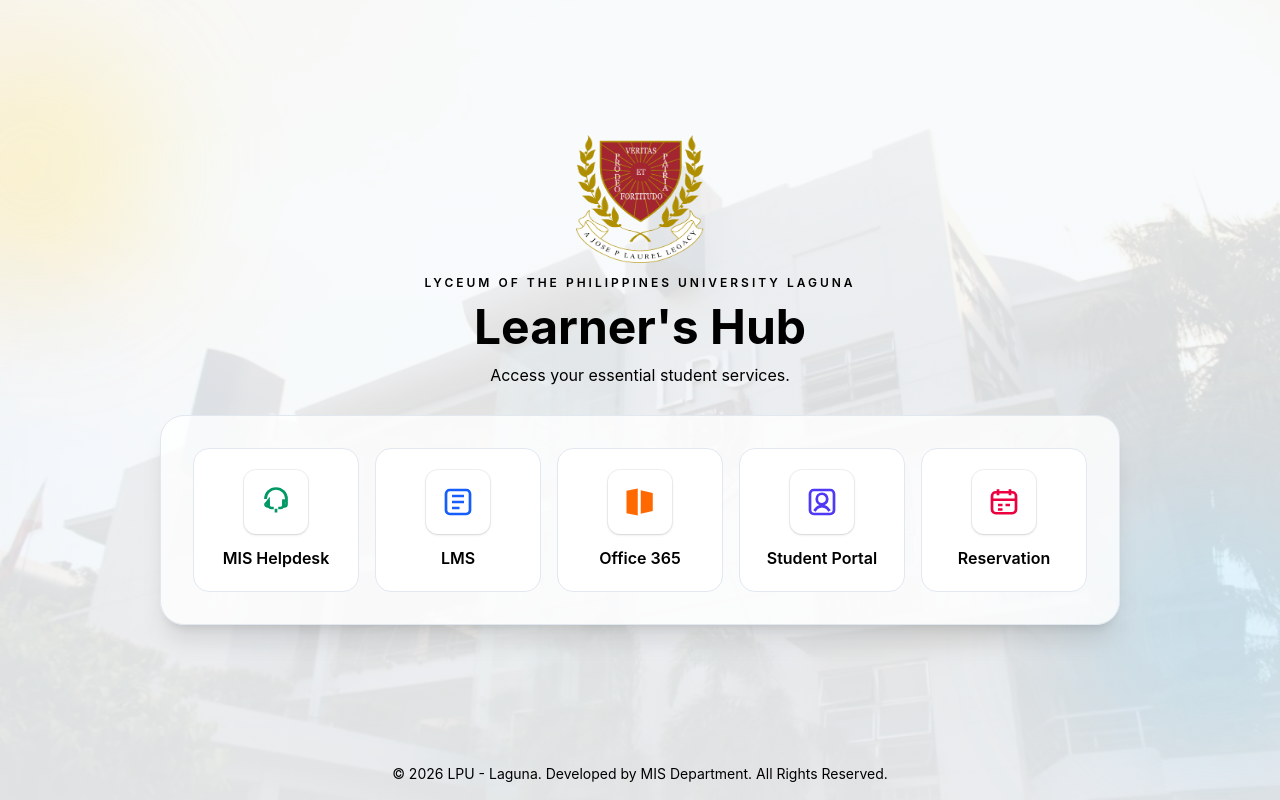
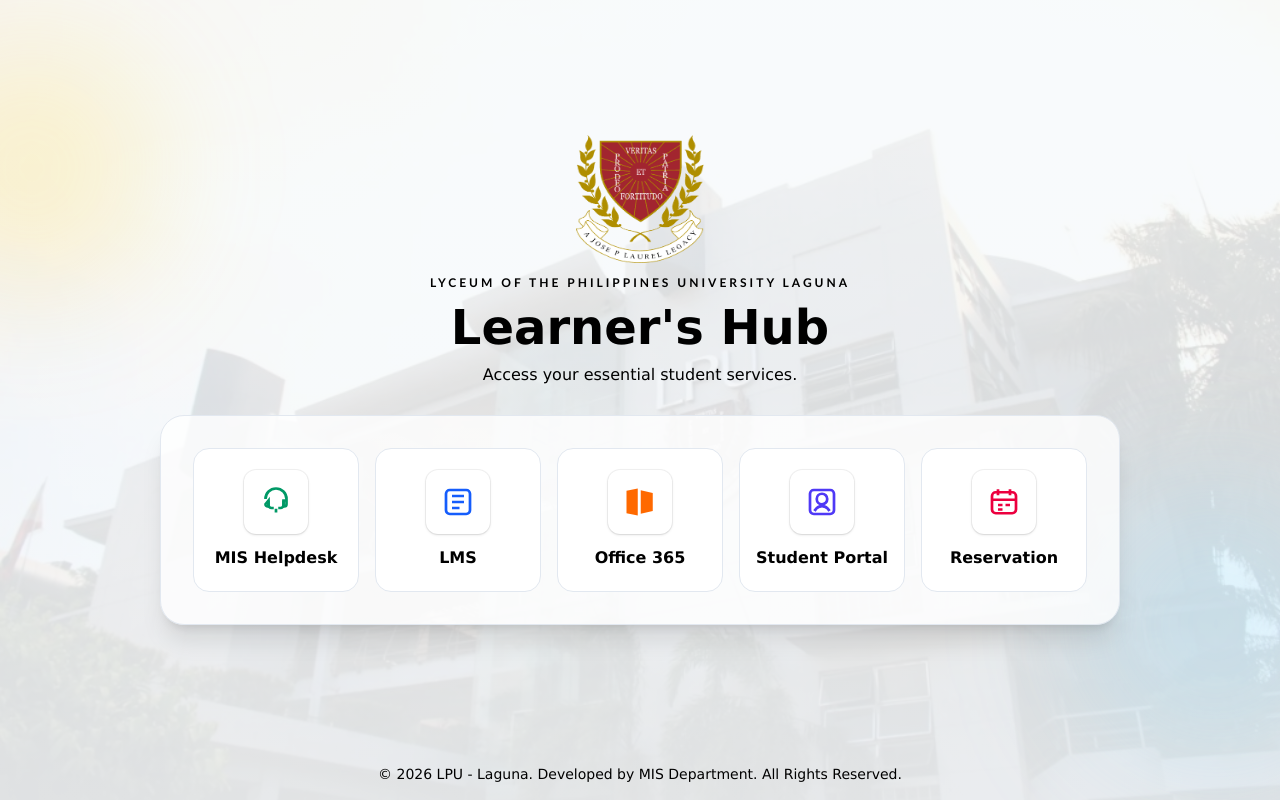
Before and after one commit to norielgecolea/lpu-student-hub, an Angular app: page / in a window 1280 px wide. Built offline with nearby package versions, Linux system fonts and the light colour scheme.

Commit message:
font style update

```diff
--- a/src/app/app.html
+++ b/src/app/app.html
@@ -15,7 +15,7 @@
         <div class="flex justify-center">
           <img src="assets/lpu-logo.png" alt="LPU Logo" class="h-28 w-28 md:h-32 md:w-32" />
         </div>
-        <p class="text-xs font-semibold uppercase tracking-[0.25em] text-black">
+        <p class="font-university text-xs font-semibold uppercase tracking-[0.25em] text-black">
           LYCEUM OF THE PHILIPPINES UNIVERSITY LAGUNA
         </p>
         <h1 class="text-3xl font-bold text-black md:text-5xl">
--- a/src/styles.css
+++ b/src/styles.css
@@ -7,6 +7,10 @@
 
 body {
   margin: 0;
-  font-family: Inter, "Segoe UI", Tahoma, Geneva, Verdana, sans-serif;
+  font-family: Verdana, Geneva, Tahoma, sans-serif;
   background-color: #f1f5f9;
 }
+
+.font-university {
+  font-family: "ZapfHumnst BT", "Zapf Humanist BT", "Humanist 521", Optima, Verdana, sans-serif;
+}
```
